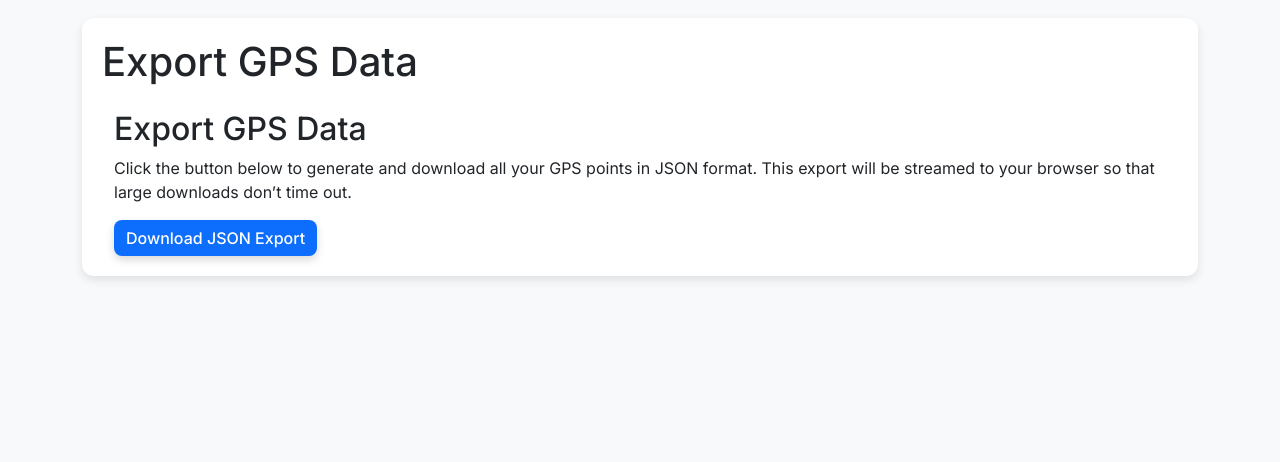
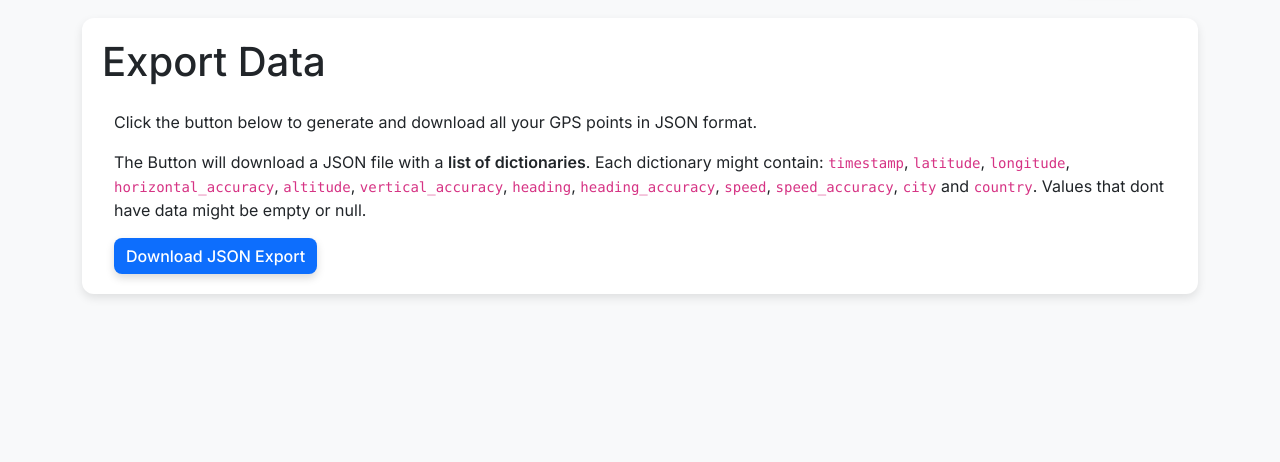
Before and after one commit to yniverz/WayPointDB, a Python web app: template backend/core/templates/exports.jinja in a window 1280 px wide. Shown: the part 62-524 px from the top of the page. Run offline with Jinja, Linux system fonts and the light colour scheme; the template is opened without the code that fills it, so the values that code supplies are empty.

Commit message:
feat: update export page content for clarity and detail on GPS data structure

```diff
--- a/backend/core/templates/exports.jinja
+++ b/backend/core/templates/exports.jinja
@@ -1,15 +1,21 @@
 {% extends "base.jinja" %}
 
 {% block heading %}
-Export GPS Data
+Export Data
 {% endblock %}
 
 {% block content %}
 <div class="container mt-4">
-    <h2>Export GPS Data</h2>
     <p>
         Click the button below to generate and download all your GPS points in JSON format.
-        This export will be streamed to your browser so that large downloads don’t time out.
+    </p>
+
+    <p>
+        The Button will download a JSON file with a <strong>list of dictionaries</strong>. Each dictionary might contain:
+        <code>timestamp</code>, <code>latitude</code>, <code>longitude</code>, <code>horizontal_accuracy</code>,
+        <code>altitude</code>, <code>vertical_accuracy</code>,  <code>heading</code>, <code>heading_accuracy</code>,
+        <code>speed</code>, <code>speed_accuracy</code>, <code>city</code> and <code>country</code>.
+        Values that dont have data might be empty or null.
     </p>
 
     <form method="POST" action="{{ url_for('web.exports') }}">
```
